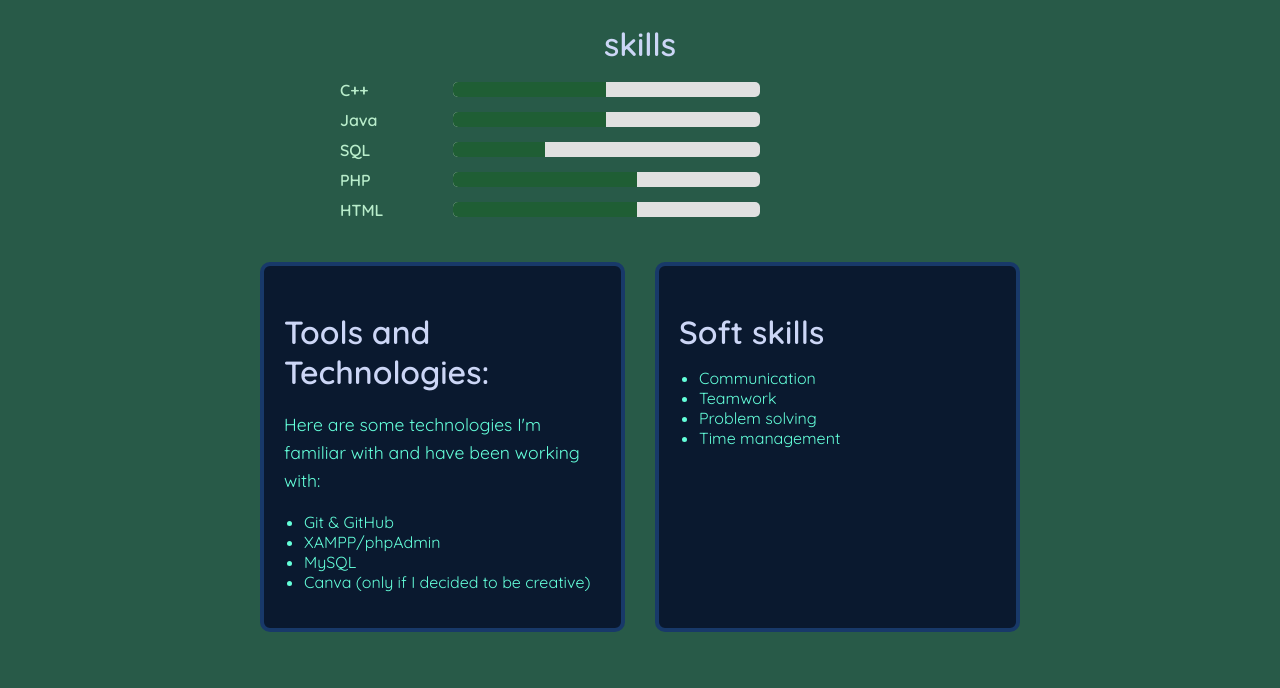
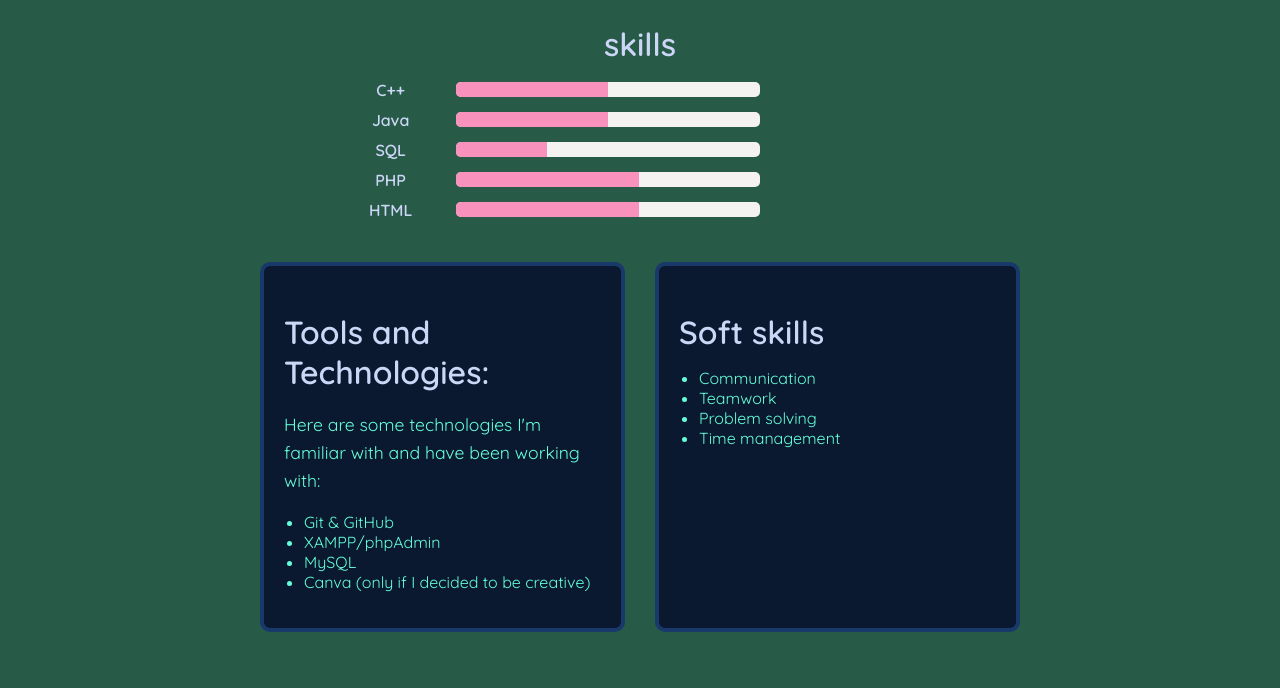
Before and after one commit to sjirokoshii/portfolio, a plain HTML site: page index.html in a window 1280 px wide. Shown: the part 1742-2430 px from the top of the page. Drawn offline with Linux system fonts and the light colour scheme.

Commit message:
Update styles.css

```diff
--- a/styles.css
+++ b/styles.css
@@ -231,14 +231,14 @@ footer p {
 
 .skill span {
     flex: 1;
-    margin-right: 10px;
-    text-align: left; /* Align text to the left */
-	color: #b9edcb;
+    margin-right: 15px;
+    text-align: -webkit-center; /* Align text to the left */
+	color: #ccd6f6;
 }
 
 .progress-bar-container {
     flex: 3;
-    background-color: #e0e0e0;
+    background-color: #f5f3f2;
     border-radius: 5px;
     overflow: hidden;
     height: 15px; /* Adjust the height of the progress bar */
@@ -246,7 +246,7 @@ footer p {
 
 .progress-bar {
     height: 100%;
-    background-color: #1f5e34; /* Change this color as needed */
+    background-color: #f891bb; /* Change this color as needed */
 }
 .slider-container {
     position: relative;
```
